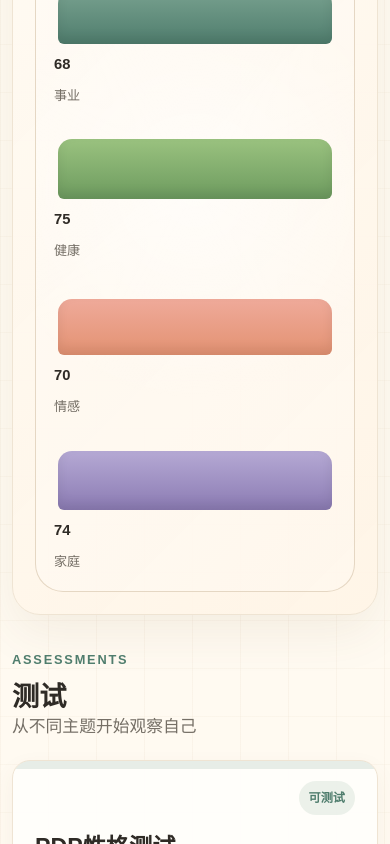
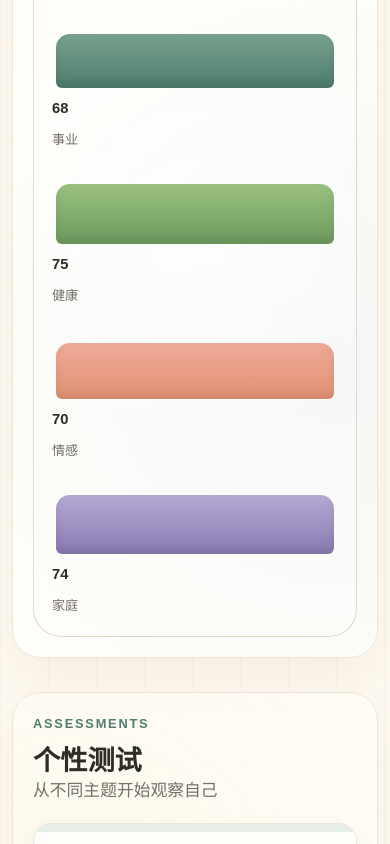
Before and after one commit to MartinaECC/martinaecc.github.io, a React (Vite) app: page / in a window 390 px wide. Shown: the part 1156-2000 px from the top of the page. Built offline with nearby package versions, Linux system fonts and the light colour scheme.

Commit message:
style: unify homepage module backgrounds and polish test intro layout

```diff
--- a/src/pages/HomePage.jsx
+++ b/src/pages/HomePage.jsx
@@ -56,7 +56,7 @@ export default function HomePage() {
                 </aside>
             </section>
 
-            <section className="home-feature-section" aria-label="每日运势模块">
+            <section className="home-module-panel home-module-fortune" aria-label="每日运势模块">
                 <DailyFortuneHomeCard
                   profile={profile}
                   isEditing={isEditingDaily}
@@ -67,16 +67,20 @@ export default function HomePage() {
                 />
             </section>
 
-            <section className="section-heading test-section-heading" aria-label="测试模块">
-                <p className="eyebrow">Assessments</p>
-                <h2>测试</h2>
-                <p className="lead">从不同主题开始观察自己</p>
-            </section>
+            <section className="home-module-panel home-module-assessments" aria-label="测试模块">
+                <div className="section-heading test-section-heading">
+                    <div>
+                        <p className="eyebrow">Assessments</p>
+                        <h2>个性测试</h2>
+                    </div>
+                    <p className="lead">从不同主题开始观察自己</p>
+                </div>
 
-            <section className="test-grid" aria-label="测试列表">
-                {tests.map((test) => (
-                    <TestCard key={test.id} test={test} />
-                ))}
+                <div className="test-grid">
+                    {tests.map((test) => (
+                        <TestCard key={test.id} test={test} />
+                    ))}
+                </div>
             </section>
         </main>
     );
--- a/src/pages/TestPage.jsx
+++ b/src/pages/TestPage.jsx
@@ -213,8 +213,7 @@ export default function TestPage({ testId }) {
                             <h1>{test.title}</h1>
                             <p className="lead">{test.description}</p>
                             <div className="decor-divider"><span></span></div>
-                            <p className="note">💡 答题小贴士：凭第一感觉选择，不要思考太久。结果没有对错，只是帮你更了解自己。</p>
-                              <p className="note">约 {test.duration}，共 {test.questionCount} 题。请选择最接近当下真实状态的选项。</p>
+                            <p className="note">💡 答题小贴士：凭第一感觉选择，不要思考太久。结果没有对错，只是帮你更了解自己。约 {test.duration}，共 {test.questionCount} 题。请选择最接近当下真实状态的选项。</p>
                             <div className="progress-bar"><div className="progress-fill" style={{ width: progress + "%" }}></div></div>
                             <p className="progress-text">第 <span>{currentQuestionIndex + 1}</span>/{questions.length} 题</p>
                             <div className="question-slide">
--- a/src/styles.css
+++ b/src/styles.css
@@ -151,7 +151,7 @@ p {
     display: inline-flex;
     align-items: center;
     gap: 8px;
-    margin: 0;
+    margin: 0 0 28px;
     padding: 9px 12px;
     color: var(--primary-dark);
     background: rgba(127, 166, 144, 0.13);
@@ -1174,23 +1174,32 @@ p {
   }
 }
 
+/* Shared Homepage Module Panel */
+.home-module-panel {
+  margin: 34px 0;
+  padding: clamp(28px, 4vw, 38px);
+  background:
+    radial-gradient(circle at 12% 14%, rgba(237, 200, 111, 0.10), transparent 38%),
+    radial-gradient(circle at 88% 80%, rgba(143, 182, 200, 0.10), transparent 36%),
+    rgba(255, 254, 251, 0.92);
+  border: 1px solid var(--line);
+  border-radius: var(--radius-lg);
+  box-shadow: var(--shadow-soft);
+}
+
 /* Daily Fortune Homepage Styles */
-.home-feature-section {
-  margin: 26px 0 34px;
+.home-module-fortune {
+  margin-top: 54px;
+}
+
+.home-module-assessments {
+  margin-bottom: 42px;
 }
 
 .daily-home-card {
   display: grid;
   grid-template-columns: minmax(0, 1.1fr) minmax(260px, 0.7fr);
   gap: 24px;
-  padding: clamp(24px, 4vw, 34px);
-  background:
-    radial-gradient(circle at 18% 20%, rgba(237, 200, 111, 0.22), transparent 30%),
-    radial-gradient(circle at 85% 18%, rgba(143, 182, 200, 0.20), transparent 28%),
-    linear-gradient(135deg, rgba(255, 254, 251, 0.96), rgba(255, 244, 230, 0.92));
-  border: 1px solid var(--line);
-  border-radius: var(--radius-lg);
-  box-shadow: var(--shadow-soft);
   align-items: stretch;
 }
 
@@ -1203,7 +1212,7 @@ p {
 .daily-home-card-body h2 {
   margin-bottom: 12px;
   font-family: var(--font-serif);
-  font-size: clamp(1.9rem, 4vw, 3rem);
+  font-size: clamp(1.7rem, 4vw, 2.6rem);
 }
 
 .daily-home-status {
@@ -1327,10 +1336,13 @@ p {
 }
 
 .test-section-heading {
-  margin-top: 8px;
 }
 
 @media (max-width: 960px) {
+  .home-module-panel {
+    padding: clamp(22px, 3vw, 32px);
+  }
+
   .daily-home-card {
     grid-template-columns: 1fr;
   }
@@ -1341,8 +1353,8 @@ p {
 }
 
 @media (max-width: 560px) {
-  .daily-home-card {
-    padding: 22px;
+  .home-module-panel {
+    padding: 20px;
   }
 
   .birth-form-compact,
```
